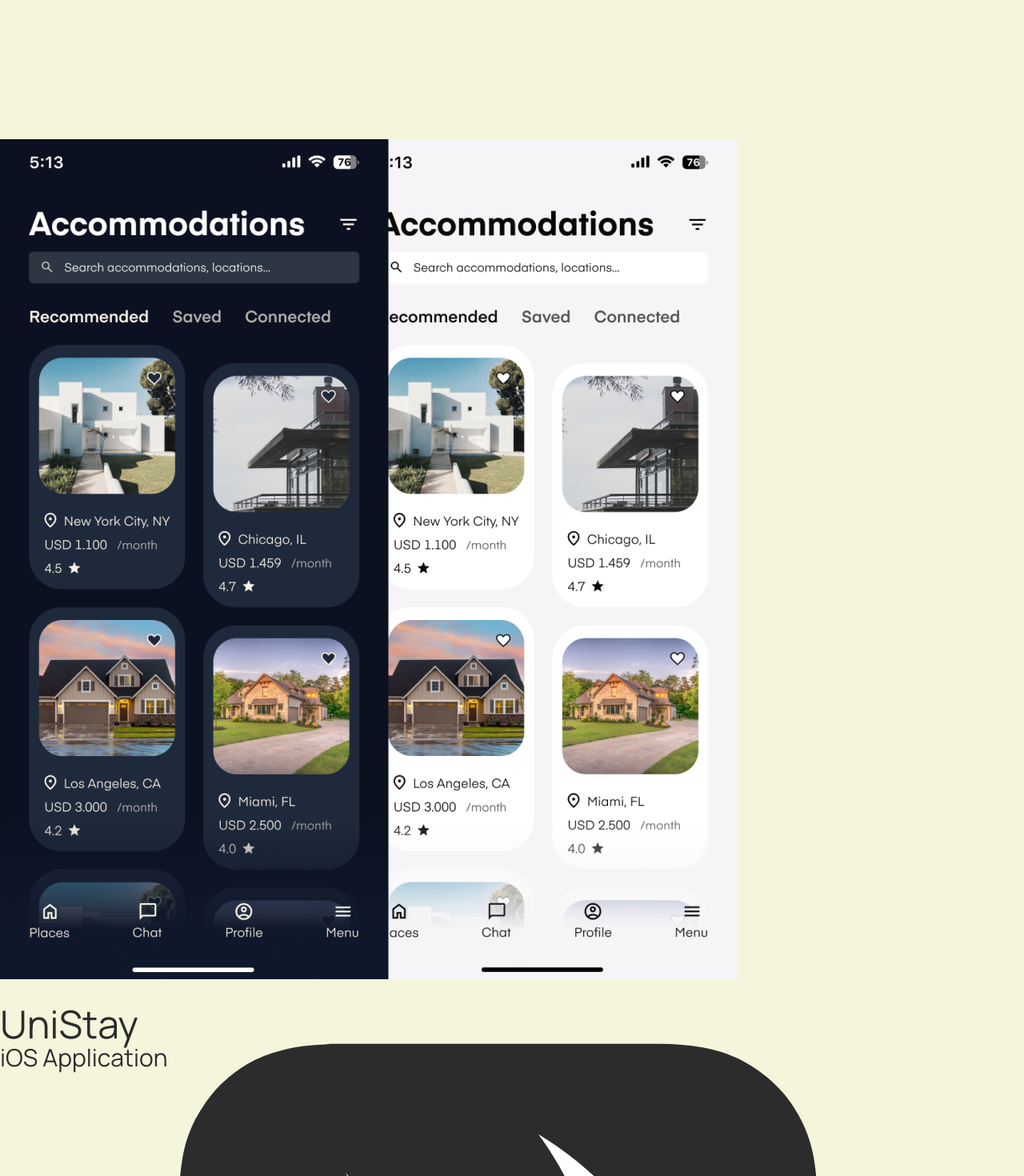
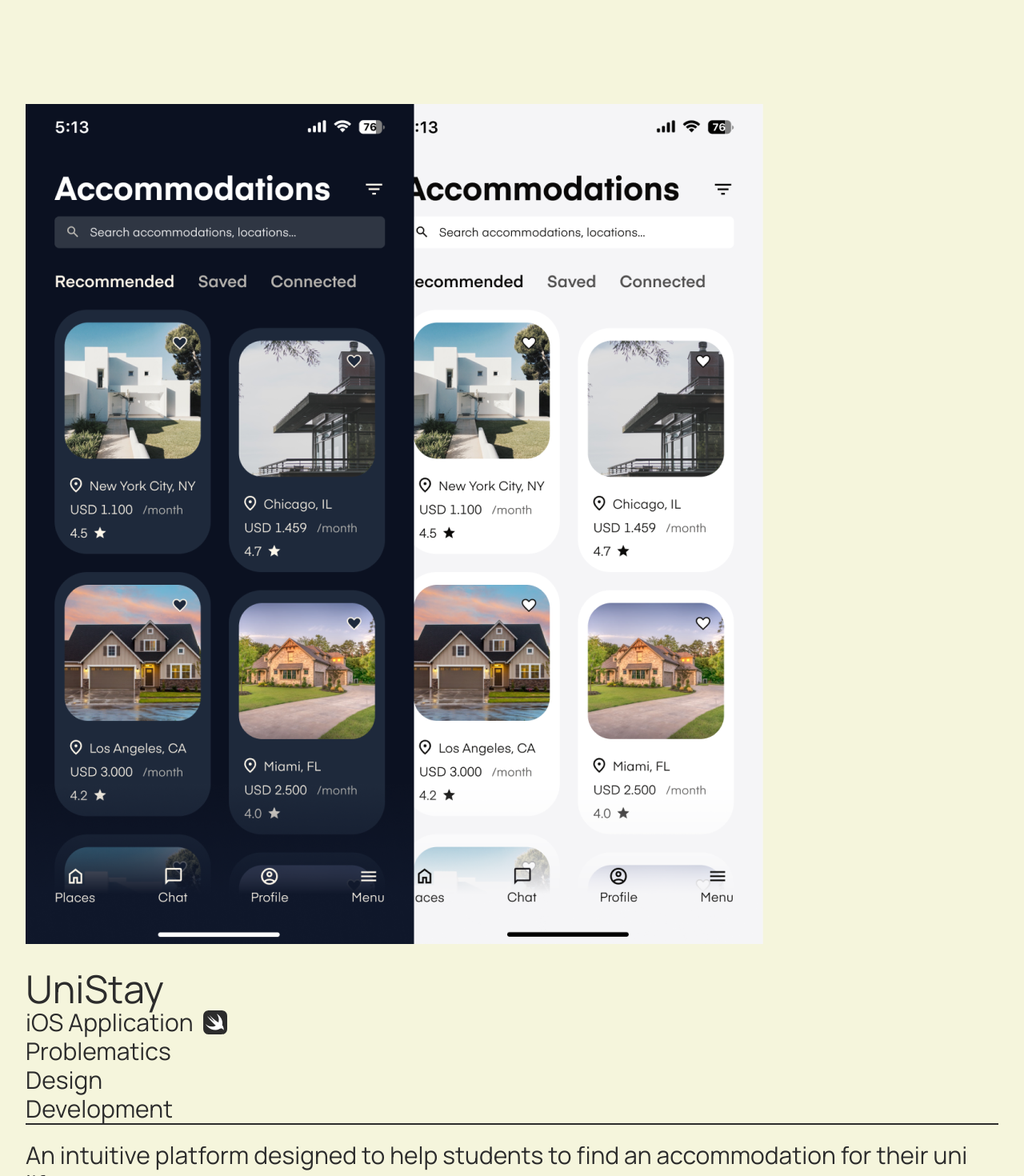
Before and after one commit to amarogu/mek, a Next.js app: page / in a window 1280 px wide. Shown: the part 1380-2850 px from the top of the page at 80% size. Built offline with nearby package versions, Linux system fonts and the light colour scheme.

Commit message:
Refactor Project component and ProjectsIntro section

```diff
--- a/src/app/Project.tsx
+++ b/src/app/Project.tsx
@@ -30,9 +30,9 @@ export default function Project({title, subtitle, subtitleImage, description, im
                 </div>
                 <div>
                     <ul>
-                        {items.map((i, _) => {
+                        {items.map((i, index) => {
                             return (
-                                <li>
+                                <li key={index}>
                                     <a href={i.link}>{i.title}</a>
                                 </li>
                             )
--- a/src/app/ProjectsIntro.tsx
+++ b/src/app/ProjectsIntro.tsx
@@ -27,7 +27,7 @@ export default function ProjectsIntro() {
     }, [])
 
     return (
-        <section className="pt-16 pb-24 flex flex-col justify-center">
+        <section className="pt-16 flex flex-col justify-center">
             <div className='border-t-2 border-text-200 pt-5 flex flex-col gap-6'>
                 <h2 className={`text-6xl ${cormorantGaramond.className}`}>Projects</h2>
                 <div ref={ref} style={{opacity: 0, transform: 'translateY(-25px)'}} className="flex gap-3">
--- a/src/app/page.tsx
+++ b/src/app/page.tsx
@@ -41,11 +41,11 @@ export default function Home() {
       <main className="relative -z-20 overflow-x-hidden">
         <Hero />
         <About />
-        <div>
+        <section className="px-8">
           <Project
             title="UniStay"
             subtitle="iOS Application"
-            subtitleImage={<Image src={Swift} alt="Swift" />}
+            subtitleImage={<Image src={Swift} width={30} height={30} alt="Swift" />}
             description="An intuitive platform designed to help students to find an accommodation for their uni life."
             image={isLgScreen ? <Image src={UniStayDesktop} alt="UniStay" /> : <Image src={UniStayMobile} alt="UniStay" />}
             link=""
@@ -67,7 +67,7 @@ export default function Home() {
               }
             ]}
           />
-        </div>
+        </section>
       </main>
     </>
   );
```
